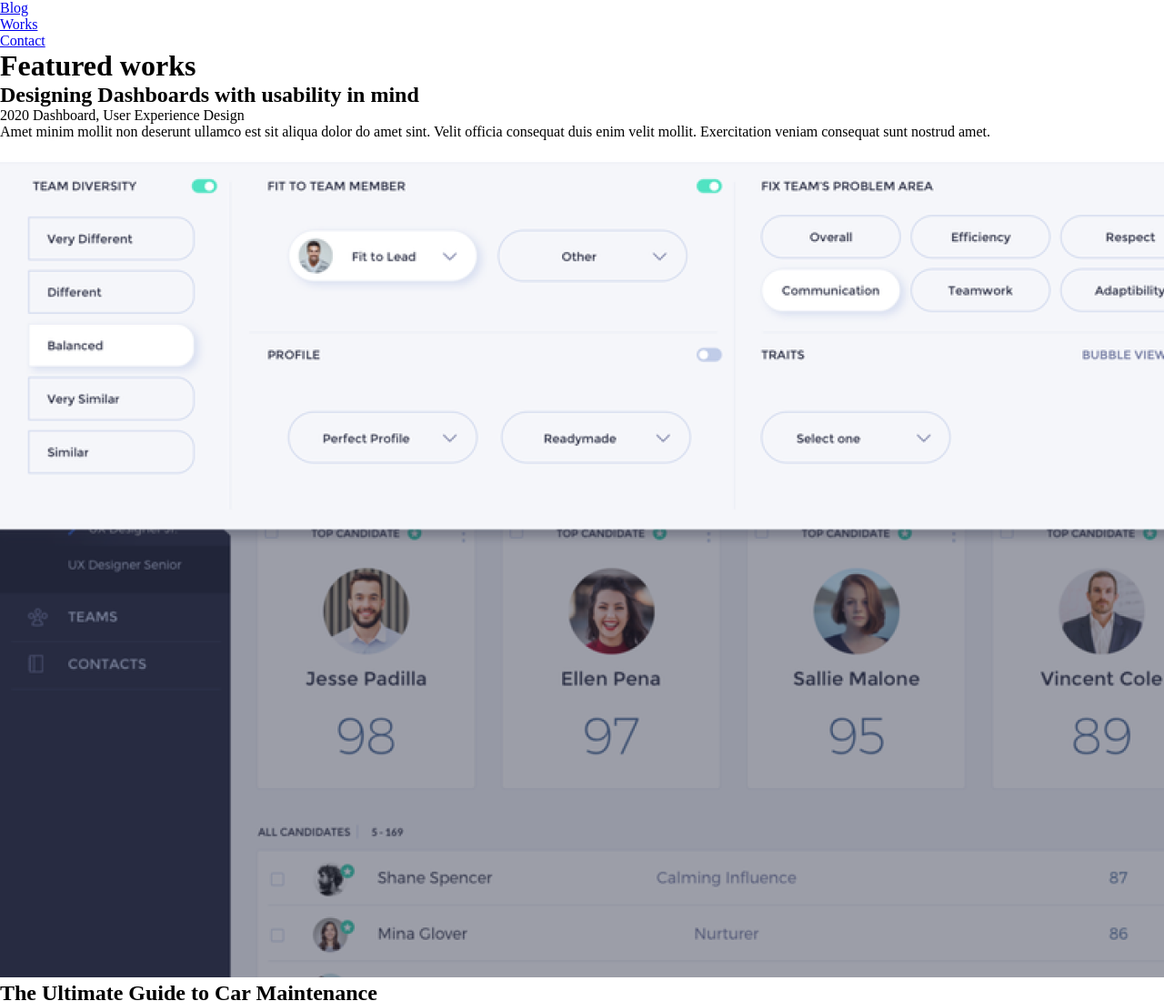
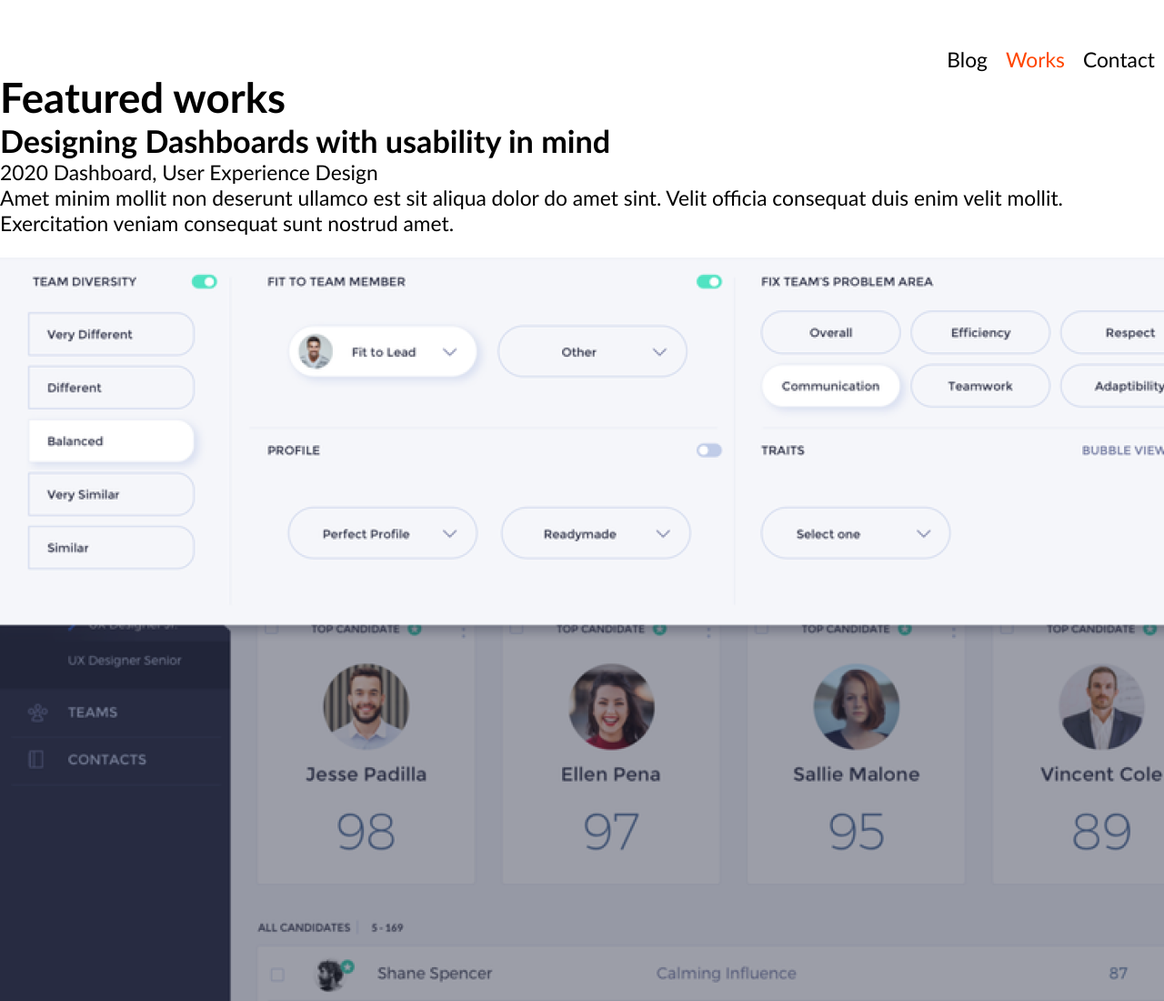
Before and after one commit to cauejlk/atv-portfolio, a plain HTML site: page index.html in a window 1280 px wide. Shown: the top 1100 px of the page at 91% size. Drawn offline with Linux system fonts and the light colour scheme.

Commit message:
atividade port2

```diff
--- a/css/style.css
+++ b/css/style.css
@@ -1,5 +1,5 @@
 /*-----------------------------------------------------
-                RESET
+                CSS RESET
 ----------------------------------------------------*/
 * {
     padding:0;
@@ -8,3 +8,34 @@
     list-style:none;
     border:0
 }
+
+/*-----------------------------------------------------
+                Formatação geral
+----------------------------------------------------*/
+
+html {
+    font-size: calc(10px + 1vw);
+    font-family: 'Trebuchet MS', 'Lucida Sans Unicode', 'Lucida Grande', 'Lucida Sans', Arial, sans-serif;
+}
+html body a{
+    text-decoration: none;
+    color: black;
+}
+
+
+/*-----------------------------------------------------
+                Formatação da página
+----------------------------------------------------*/
+
+header nav ul{
+    display: flex;
+    justify-content: right;
+}
+
+header nav ul li{
+    margin: 4vw 10px 0 10px;
+}
+
+header nav ul li.atual a{
+    color: orangered;
+}
--- a/index.html
+++ b/index.html
@@ -11,7 +11,7 @@
         <nav>
             <ul>
                 <li><a href="#">Blog</a></li>
-                <li><a href="#">Works</a></li>
+                <li class="atual"><a href="#">Works</a></li>
                 <li><a href="#">Contact</a></li>
             </ul>
         </nav>
```
